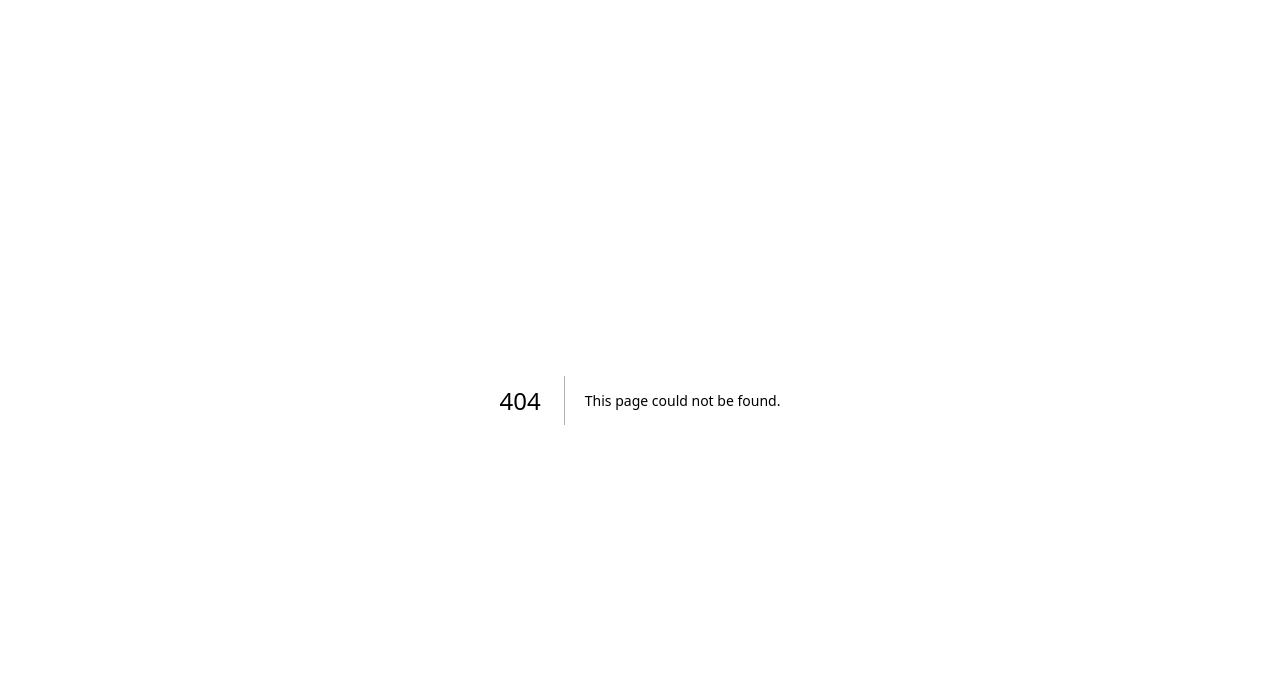
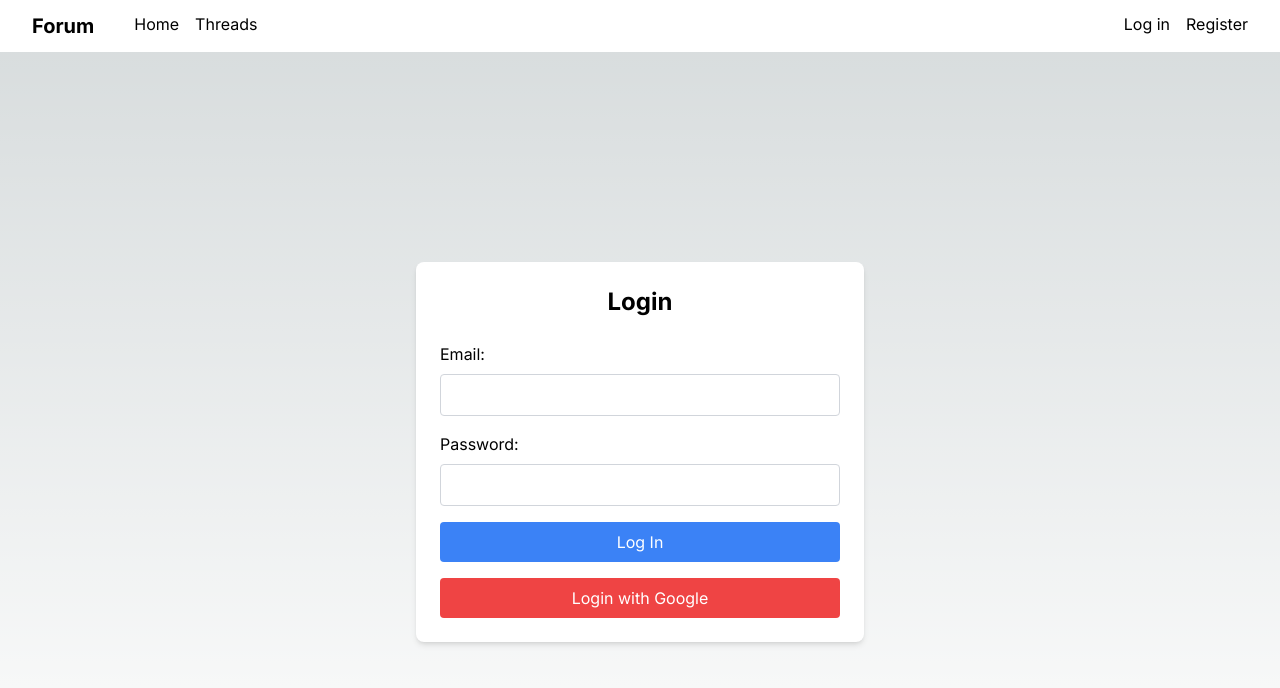
Before and after one commit to jesperekerling/forum-nextjs-firebase, a Next.js app: page /login in a window 1280 px wide. Before the commit this address had no page. Shown: the top 688 px of the page. Built offline with nearby package versions, Linux system fonts and the light colour scheme; no server answers.

Commit message:
Header added, login and register page moved to seperate pages, logout in menu added

```diff
--- a/src/app/create-thread/page.tsx
+++ b/src/app/create-thread/page.tsx
@@ -4,8 +4,9 @@ import React, { useState, useEffect } from 'react';
 import { db } from '@/firebase';
 import { collection, addDoc } from 'firebase/firestore';
 import { getAuth, onAuthStateChanged } from 'firebase/auth';
+import Header from '@/components/layout/Header';
 
-function createThreadPage() {
+function CreateThreadPage() {
   const [title, setTitle] = useState('');
   const [description, setDescription] = useState('');
   const [category, setCategory] = useState('');
@@ -49,39 +50,48 @@ function createThreadPage() {
   };
 
   return (
-    <div>
-      <h1>Create a New Thread</h1>
-      <form onSubmit={handleSubmit}>
+    <div className="container mx-auto">
+      <Header />
+      <h1 className="text-2xl font-bold mb-4">Create a New Thread</h1>
+      <form onSubmit={handleSubmit} className="space-y-4">
         <div>
-          <label>Title</label>
+          <label className="block text-sm font-medium text-gray-700">Title</label>
           <input
             type="text"
             value={title}
             onChange={(e) => setTitle(e.target.value)}
+            className="mt-1 block w-full px-3 py-2 border border-gray-300 rounded-md shadow-sm focus:outline-none focus:ring-indigo-500 focus:border-indigo-500 sm:text-sm"
             required
           />
         </div>
         <div>
-          <label>Description</label>
+          <label className="block text-sm font-medium text-gray-700">Description</label>
           <textarea
             value={description}
             onChange={(e) => setDescription(e.target.value)}
+            className="mt-1 block w-full px-3 py-2 border border-gray-300 rounded-md shadow-sm focus:outline-none focus:ring-indigo-500 focus:border-indigo-500 sm:text-sm"
             required
           />
         </div>
         <div>
-          <label>Category</label>
+          <label className="block text-sm font-medium text-gray-700">Category</label>
           <input
             type="text"
             value={category}
             onChange={(e) => setCategory(e.target.value)}
+            className="mt-1 block w-full px-3 py-2 border border-gray-300 rounded-md shadow-sm focus:outline-none focus:ring-indigo-500 focus:border-indigo-500 sm:text-sm"
             required
           />
         </div>
-        <button type="submit">Create Thread</button>
+        <button
+          type="submit"
+          className="w-full flex justify-center py-2 px-4 border border-transparent rounded-md shadow-sm text-sm font-medium text-white bg-indigo-600 hover:bg-indigo-700 focus:outline-none focus:ring-2 focus:ring-offset-2 focus:ring-indigo-500"
+        >
+          Create New Thread
+        </button>
       </form>
     </div>
   );
 }
 
-export default createThreadPage;
+export default CreateThreadPage;
--- a/src/app/globals.css
+++ b/src/app/globals.css
@@ -18,6 +18,7 @@
 
 body {
   color: rgb(var(--foreground-rgb));
+  min-height: 100vh;
   background: linear-gradient(
       to bottom,
       transparent,
--- /dev/null
+++ b/src/app/login/page.tsx
@@ -0,0 +1,74 @@
+'use client'
+
+import React, { useState } from 'react';
+import { useRouter } from 'next/navigation';
+import { getAuth, signInWithEmailAndPassword, GoogleAuthProvider, signInWithPopup } from 'firebase/auth';
+import { auth } from '@/firebase'; // Import the initialized auth
+import Header from '@/components/layout/Header';
+
+const Login = () => {
+  const [email, setEmail] = useState('');
+  const [password, setPassword] = useState('');
+  const [error, setError] = useState('');
+  const router = useRouter();
+
+  const handleLogin = async (e: React.FormEvent) => {
+    e.preventDefault();
+    try {
+      await signInWithEmailAndPassword(auth, email, password);
+      router.push('/');
+    } catch (error) {
+      console.error('Error logging in: ', error);
+      setError('Failed to log in');
+    }
+  };
+
+  const handleGoogleLogin = async () => {
+    const provider = new GoogleAuthProvider();
+    try {
+      await signInWithPopup(auth, provider);
+      router.push('/');
+    } catch (error) {
+      console.error('Error logging in with Google: ', error);
+      setError('Failed to log in with Google');
+    }
+  };
+
+  return (
+    <div className='mx-auto container'>
+    <Header />
+    <div className='flex justify-center items-center min-h-screen'>
+      <div className="p-6 bg-white dark:bg-gray-800 dark:text-white rounded-lg shadow-md max-w-md w-full">
+        <h1 className="text-2xl font-bold mb-6 text-center">Login</h1>
+        <form onSubmit={handleLogin}>
+          <div className="mb-4">
+            <label className="block mb-2">Email:</label>
+            <input
+              className="w-full p-2 border border-gray-300 rounded dark:bg-gray-700 dark:border-gray-600 dark:text-white"
+              type="email"
+              value={email}
+              onChange={(e) => setEmail(e.target.value)}
+              required
+            />
+          </div>
+          <div className="mb-4">
+            <label className="block mb-2">Password:</label>
+            <input
+              className="w-full p-2 border border-gray-300 rounded dark:bg-gray-700 dark:border-gray-600 dark:text-white"
+              type="password"
+              value={password}
+              onChange={(e) => setPassword(e.target.value)}
+              required
+            />
+          </div>
+          <button className="w-full p-2 bg-blue-500 text-white rounded hover:bg-blue-600" type="submit">Log In</button>
+        </form>
+        <button className="w-full p-2 mt-4 bg-red-500 text-white rounded hover:bg-red-600" onClick={handleGoogleLogin}>Login with Google</button>
+        {error && <p className="mt-4 text-red-500">{error}</p>}
+      </div>
+    </div>
+  </div>
+  );
+};
+
+export default Login;
--- a/src/app/page.tsx
+++ b/src/app/page.tsx
@@ -3,8 +3,9 @@
 import React, { useEffect, useState } from "react";
 import { useRouter } from "next/navigation"; // Update import
 import { getAuth, onAuthStateChanged, signOut } from "firebase/auth";
-import Register from "../components/Register";
-import Login from "../components/Login";
+import Register from "../components/RegisterForm";
+import Login from "../components/LoginForm";
+import Header from "../components/layout/Header";
 import { testFirestore } from "../firebase"; // Adjust the path as necessary
 import dynamic from "next/dynamic";
 import ListThreads from "@/components/ListThreads";
@@ -52,18 +53,18 @@ const Page = () => {
 
 
   return (
-    <main className="flex min-h-screen flex-col items-center justify-center p-24">
-      <h1 className="text-xl font-bold pb-10">Forum</h1>
 
-      <ListThreads />
-      <a href="/create-thread" className="bg-black text-white py-3 px-5 rounded-md dark:text-black dark:bg-white hover:opacity-75">Create Thread</a>
+    <main className="container mx-auto">
+      <Header />
+      <div className="p-5">
+        <h1 className="text-xl font-bold pb-10 text-center">Kul forum</h1>
 
-      <h2 className="font-bold text-2xl py-4 pt-10">Login</h2>
-      <Login />
+        <ListThreads />
+        <a href="/create-thread" className="bg-black text-white py-3 px-5 rounded-md dark:text-black dark:bg-white hover:opacity-75">Create Thread</a>
 
-      <h2 className="font-bold text-2xl pb-4 pt-10">Register</h2>
-      <Register />
-      <button onClick={handleLogout}>Logout</button>
+
+
+      </div>
     </main>
   );
 };
--- /dev/null
+++ b/src/app/register/page.tsx
@@ -0,0 +1,13 @@
+'use client'
+import React from 'react';
+import Register from '../../components/RegisterForm';
+
+function RegisterPage() {
+  return (
+    <div>
+      <Register />
+    </div>
+  );
+}
+
+export default RegisterPage;
--- a/src/components/ListThreads.tsx
+++ b/src/components/ListThreads.tsx
@@ -1,13 +1,12 @@
 import { db } from '@/firebase';
-import { collection, getDocs } from 'firebase/firestore';
-import React, { useEffect, useState } from 'react'
-
-
+import { collection, getDocs, doc, getDoc } from 'firebase/firestore';
+import React, { useEffect, useState } from 'react';
 
 type ThreadCategory = "THREAD" | "QNA";
 
 type User = {
-  id: number;
+  id: string;
+  firstName: string;
   userName: string;
   password: string;
 };
@@ -18,24 +17,35 @@ type Thread = {
   category: ThreadCategory;
   creationDate: string;
   description: string;
-  creator: User;
+  creator: string; // UID of the creator
 };
+
 function ListThreads() {
+  const [threads, setThreads] = useState<Thread[]>([]);
+  const [users, setUsers] = useState<{ [key: string]: User }>({});
 
-const [threads, setThreads] = useState<Thread[]>([])
+  useEffect(() => {
+    async function fetchData() {
+      const querySnapshot = await getDocs(collection(db, 'threads'));
+      const threadsData = querySnapshot.docs.map(doc => ({
+        id: doc.id,
+        ...doc.data()
+      } as Thread));
+      setThreads(threadsData);
 
-useEffect(() => {
-  async function fetchData() {
-    const querySnapshot = await getDocs(collection(db, 'threads'))
-    const threadsData = querySnapshot.docs.map(doc => ({
-      id: doc.id,
-      ...doc.data()
-    } as Thread))
-    setThreads(threadsData)
-  }
-  fetchData()
-}, [])
-
+      // Fetch user details for each thread creator
+      const userPromises = threadsData.map(thread => getDoc(doc(db, 'users', thread.creator)));
+      const userDocs = await Promise.all(userPromises);
+      const usersData = userDocs.reduce((acc, userDoc) => {
+        if (userDoc.exists()) {
+          acc[userDoc.id] = userDoc.data() as User;
+        }
+        return acc;
+      }, {} as { [key: string]: User });
+      setUsers(usersData);
+    }
+    fetchData();
+  }, []);
 
   return (
     <div>
@@ -43,19 +53,21 @@ useEffect(() => {
       {threads.length > 0 ? (
         <ul>
           {threads.map(thread => (
-            <li key={thread.id} className='py-2'>
+            <li key={thread.id} className='bg-white shadow-md rounded-lg p-6 mb-6'>
               <div className='flex'>
                 <h2 className='font-semibold flex-1'>{thread.title}</h2>
                 <span className='bg-gray-700 text-white px-2 py-1 text-sm rounded-md'>{thread.category}</span>
               </div>
-              <p className='text-sm text-gray-500'>Posted by USERNAME at {new Intl.DateTimeFormat('sv-SE', {
+              <p className='text-sm text-gray-500'>
+                Posted by {users[thread.creator]?.firstName || 'Unknown'} at {new Intl.DateTimeFormat('sv-SE', {
                   year: 'numeric',
                   month: 'long',
                   day: 'numeric',
                   hour: '2-digit',
                   minute: '2-digit',
                   second: '2-digit'
-                }).format(new Date(thread.creationDate))}</p>
+                }).format(new Date(thread.creationDate))}
+              </p>
             </li>
           ))}
         </ul>
@@ -63,7 +75,7 @@ useEffect(() => {
         <p>Loading...</p>
       )}
     </div>
-  )
+  );
 }
 
-export default ListThreads
+export default ListThreads;
--- /dev/null
+++ b/src/components/layout/Header.tsx
@@ -0,0 +1,69 @@
+import Link from 'next/link';
+import React, { useEffect, useState } from 'react';
+import { getAuth, onAuthStateChanged, signOut } from 'firebase/auth';
+import { useRouter } from 'next/navigation';
+import { getFirestore, collection, getDocs } from 'firebase/firestore';
+import { auth, db } from '@/firebase'; // Ensure you have these exports in your firebase.js
+
+function Header() {
+  const [isLoggedIn, setIsLoggedIn] = useState(false);
+  const [error, setError] = useState('');
+  const router = useRouter();
+
+  useEffect(() => {
+    const auth = getAuth();
+    const unsubscribe = onAuthStateChanged(auth, async (user) => {
+      if (user) {
+        setIsLoggedIn(true);
+        try {
+          const db = getFirestore();
+          const querySnapshot = await getDocs(collection(db, 'your-collection-name'));
+          querySnapshot.forEach((doc) => {
+            console.log(`${doc.id} => ${doc.data()}`);
+          });
+        } catch (err) {
+          console.error('Error accessing Firestore: ', err);
+          setError('Failed to access Firestore');
+        }
+      } else {
+        setIsLoggedIn(false);
+      }
+    });
+
+    return () => unsubscribe();
+  }, []);
+
+  const handleLogout = async () => {
+    const auth = getAuth();
+    try {
+      await signOut(auth);
+      setIsLoggedIn(false);
+      router.push('/');
+    } catch (error) {
+      console.error('Error signing out: ', error);
+    }
+  };
+
+  return (
+    <header className='bg-white flex px-8'>
+        <span className='flex-none text-xl font-bold py-3 pr-10'><Link href="/">Forum</Link></span>
+        <ul className='flex flex-1 gap-4 py-3'>
+            <li><Link href="/">Home</Link></li>
+            <li><Link href="/threads">Threads</Link></li>
+            {isLoggedIn ? (
+            <>
+                <li className='flex-1 text-right'><button onClick={handleLogout}>Logout</button></li>
+                {error && <li className="text-red-500">{error}</li>}
+            </>
+            ) : (
+            <>
+                <li className='flex-1 text-right'><Link href="/login">Log in</Link></li>
+                <li className='text-right'><Link href="/register">Register</Link></li>
+            </>
+            )}
+        </ul>
+    </header>
+  );
+}
+
+export default Header;
```
Also changed, not shown: src/components/LoginForm.tsx (renamed from src/components/Login.tsx), src/components/RegisterForm.tsx (renamed from src/components/Register.tsx).
